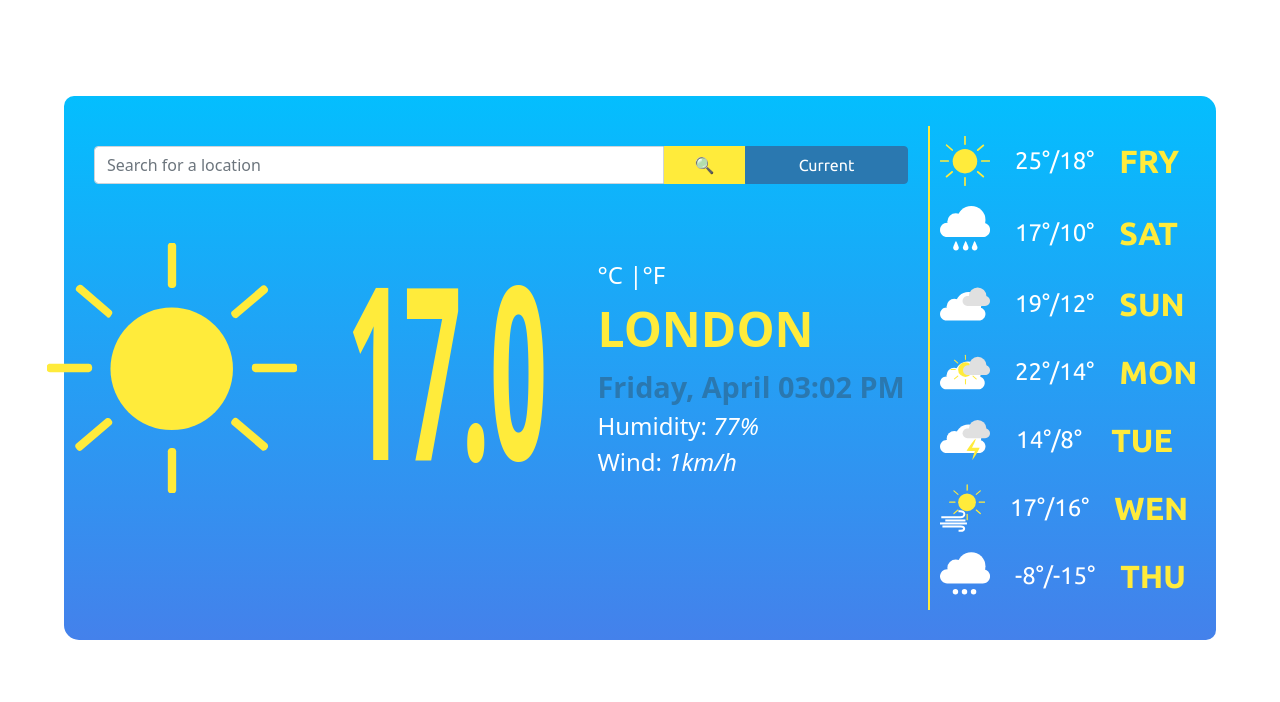
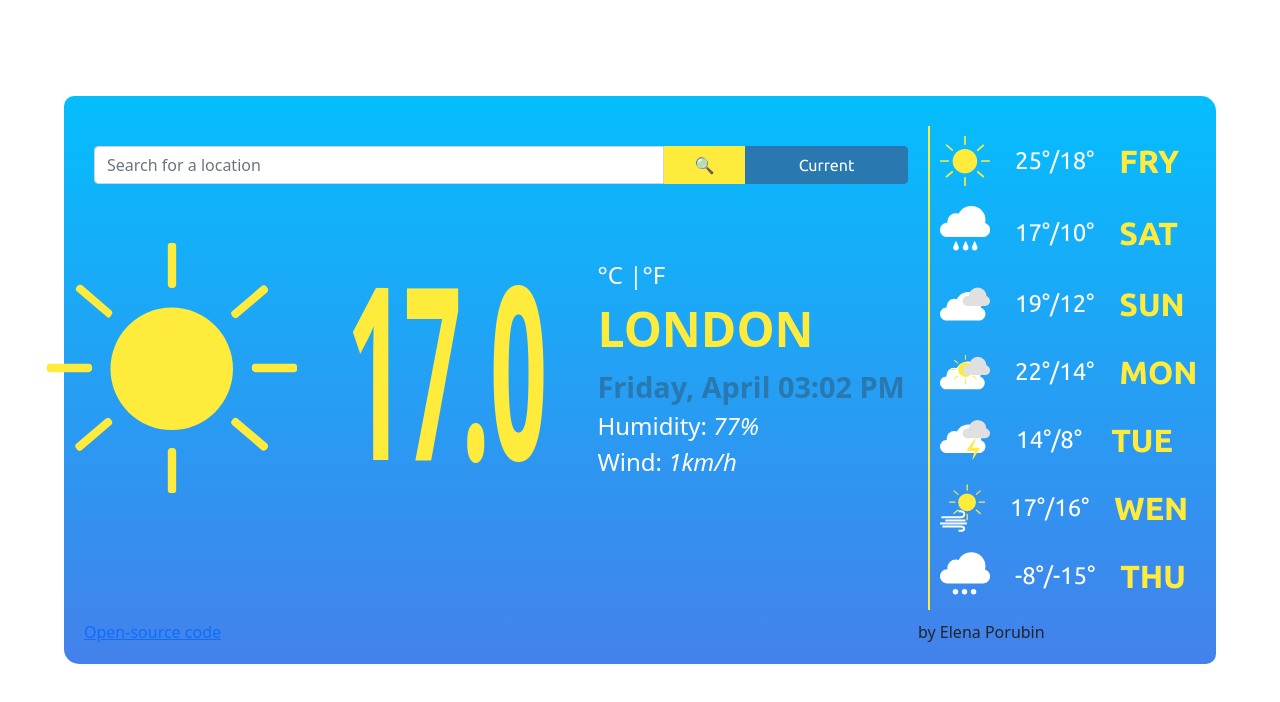
Before and after one commit to eporubin/weatherApp, a plain HTML site: page index.html in a window 1280 px wide. Drawn offline with nearby package versions, Linux system fonts and the light colour scheme; no server answers.

Commit message:
add the link to gitHub

```diff
--- a/index.html
+++ b/index.html
@@ -112,6 +112,10 @@
 					<div class="item tag">THU</div>
 				</div>
 			</div>
+			<a href="https://github.com/eporubin/weatherApp" ref="gitHublink"
+				>Open-source code</a
+			>
+			by Elena Porubin
 		</div>
 		<script src="src/script.js"></script>
 	</body>
```
